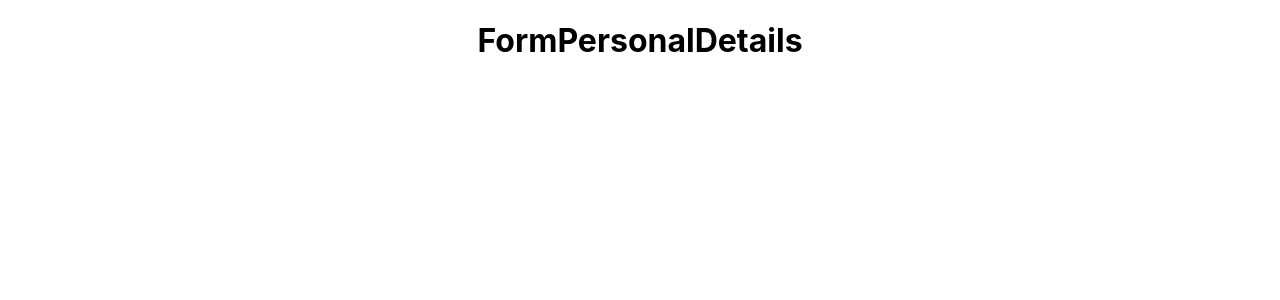
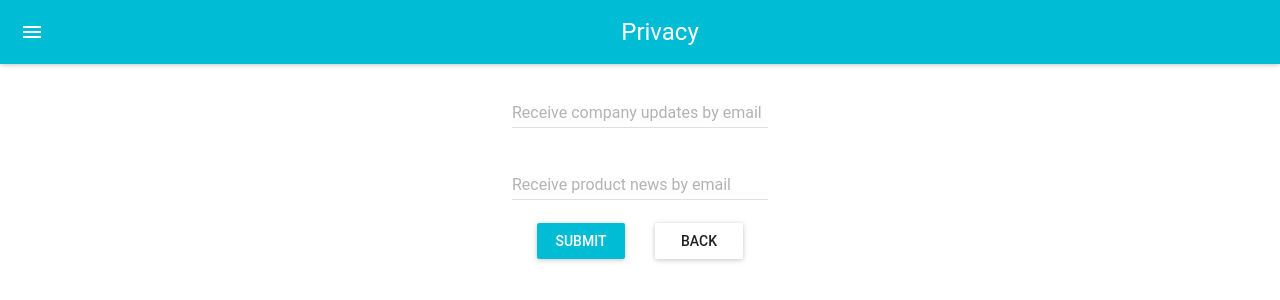
Before and after one commit to mostmojo/react-form, a React (Create React App) app: page / in a window 1280 px wide. Both pictures are taken after typing "Sample", "Sample", "Sample", "Sample" into the empty fields and a click on the button "SUBMIT". Shown: the top 300 px of the page. Built offline with nearby package versions, Linux system fonts and the light colour scheme.

Commit message:
Create privacy page

```diff
--- /dev/null
+++ b/src/components/Privacy.js
@@ -0,0 +1,60 @@
+import React, { Component } from 'react';
+import MuiThemeProvider from 'material-ui/styles/MuiThemeProvider';
+import AppBar from 'material-ui/AppBar';
+import TextField from 'material-ui/TextField';
+import RaisedButton from 'material-ui/RaisedButton';
+
+export class Privacy extends Component {
+	continue = event => {
+		event.preventDefault();
+		this.props.nextStep();
+	}
+
+	back = event => {
+		event.preventDefault();
+		this.props.prevStep();
+	}
+
+	render() {
+		const { privacyValues, handleChange } = this.props; // this.props.values
+		return (
+			<MuiThemeProvider>
+				<React.Fragment>
+					<AppBar title="Privacy" />
+					<TextField
+					floatingLabelText="Receive company updates by email"
+					onChange={handleChange('updates')}
+					defaultValue={privacyValues.updates}
+					/>
+					<br />
+					<TextField
+					floatingLabelText="Receive product news by email"
+					onChange={handleChange('communication')}
+					defaultValue={privacyValues.communication}
+					/>
+					<br />
+					<RaisedButton
+					label="submit"
+					primary={true}
+					style={styles.button}
+					onClick={this.continue}
+					/>
+					<RaisedButton
+					label="back"
+					primary={false} // change color to white
+					style={styles.button}
+					onClick={this.back}
+					/>
+				</React.Fragment>
+			</MuiThemeProvider>
+		);
+	}
+}
+
+const styles = {
+	button: {
+		margin: 15
+	}
+}
+
+export default Privacy;
--- a/src/components/UserForm.js
+++ b/src/components/UserForm.js
@@ -2,6 +2,7 @@
 /* eslint-disable default-case */
 import React, { Component } from 'react';
 import FormUserDetails from './FormUserDetails';
+import Privacy from './Privacy';
 
 export class UserForm extends Component {
 	state = {
@@ -29,7 +30,6 @@ export class UserForm extends Component {
 	}
 
 	// Handle all the field changes
-
 	handleChange = input => event => {
 		this.setState({[input]: event.target.value});
 	}
@@ -38,7 +38,9 @@ export class UserForm extends Component {
 	render() {
 		const { step } = this.state;
 		const { name, role, email, password } = this.state;
+		const { updates, communication } = this.state;
 		const values = { name, role, email, password }
+		const privacyValues = { updates, communication }
 
 		switch(step) {
 			case 1:
@@ -46,7 +48,9 @@ export class UserForm extends Component {
 					<FormUserDetails nextStep={this.nextStep} handleChange={this.handleChange} values={values} />
 				)
 			case 2:
-				return <h1>FormPersonalDetails</h1>
+				return (
+					<Privacy nextStep={this.nextStep} prevStep={this.prevStep} handleChange={this.handleChange} privacyValues={privacyValues} />
+				)
 			case 3:
 				return <h1>Confirm</h1>
 			case 3:
```
Also changed, not shown: src/components/FormPersonalDetails.js (deleted).
